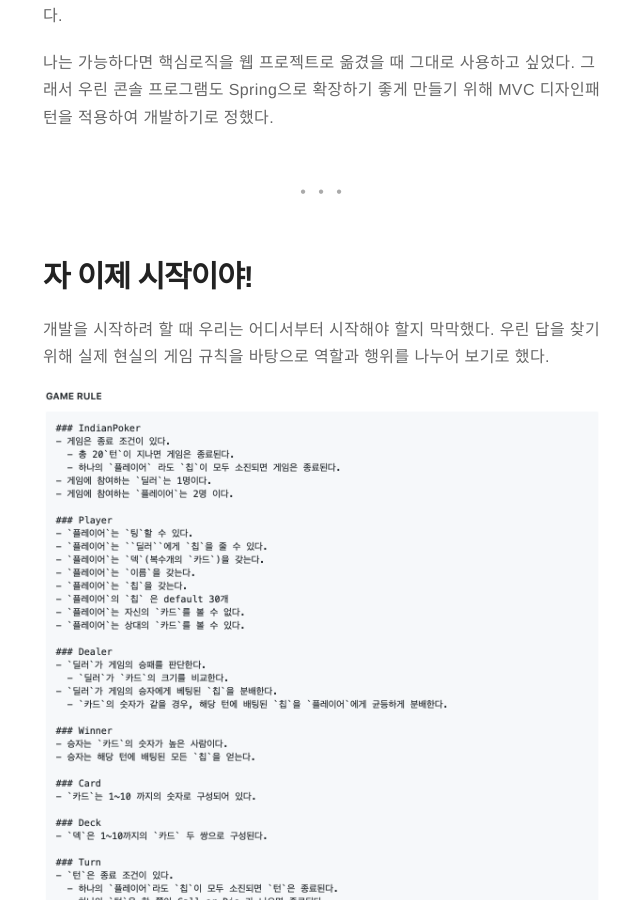
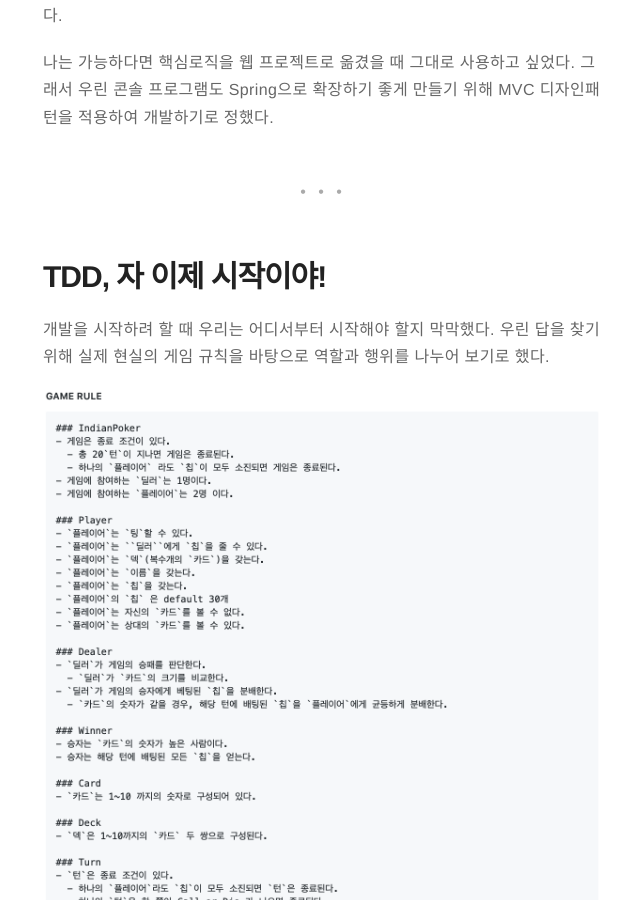
Before and after one commit to Sehun-Kim/blog, a Jekyll site: the page built from _posts/2019-03-21-tdd-paircoding2.markdown, in a window 1280 px wide and 900 px high, scrolled down 9484 px. Shown: the whole window, without its empty margins (317-957 px from the left). Built offline with Jekyll 4.4.1, drawn with Linux system fonts in a browser that asks for light colours; comment, search, counter and statistics services are not loaded.

Commit message:
simple modified

```diff
--- a/_posts/2018-10-11-ReaderisLeader.markdown
+++ b/_posts/2018-10-11-ReaderisLeader.markdown
@@ -42,7 +42,7 @@ externalLink: false
 
 #### 프로그래밍
 - **SQL 첫걸음**
-- ***TDD 실천법과 도구(~2장)***
+- *TDD 실천법과 도구(~2장)*
 
 #### 일반
-- ***12가지 인생의 법칙(~1장)***
+- *12가지 인생의 법칙(~1장)*
--- a/_posts/2019-03-21-tdd-paircoding2.markdown
+++ b/_posts/2019-03-21-tdd-paircoding2.markdown
@@ -319,7 +319,7 @@ MVC 패턴을 사용하면, 입출력과 입력 데이터를 실행 부에 전
 
 <div class="breaker"></div>
 
-# <a id="tdd_start"></a>자 이제 시작이야!
+# <a id="tdd_start"></a>TDD, 자 이제 시작이야!
 개발을 시작하려 할 때 우리는 어디서부터 시작해야 할지 막막했다. 우린 답을 찾기위해 실제 현실의 게임 규칙을 바탕으로 역할과 행위를 나누어 보기로 했다.
 
 ![insane]({{ site.url }}/assets/images/game_rule.png)
@@ -564,4 +564,4 @@ TDD를 사용할 경우 테스트 케이스를 매번 통과시켜, 나름 즉
 
 ***TDD와 패러다임에 맞는 디자인 패턴을 활용한다면, 설계를 개선하고 `품질 높은 코드`를 만들 수 있다.***
 
-세상은 넓고 새로운 기술은 계속 나온다. 개발자라면 꾸준히 공부하자!
+#### 세상은 넓고 새로운 기술은 계속 나온다. 개발자라면 꾸준히 공부하자!
```
